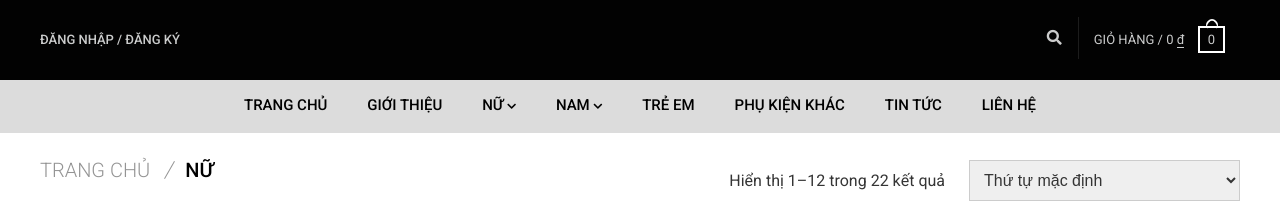
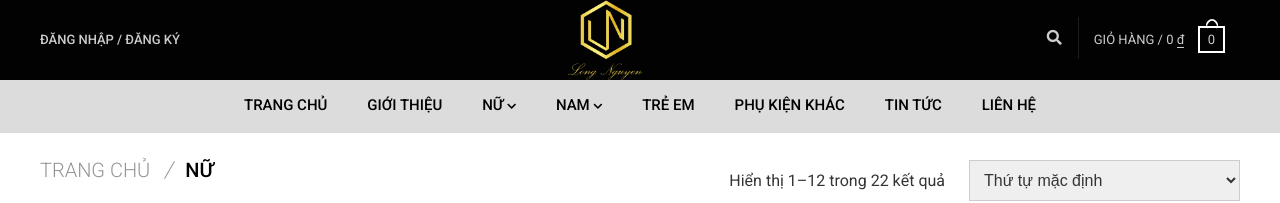
Before and after one commit to Longkaito/Sneaker, a plain HTML site: page onTopFemale.html in a window 1280 px wide. Shown: the top 203 px of the page. Drawn offline with Linux system fonts and the light colour scheme; the site is published under a folder, as on GitHub Pages, so addresses that start at the root find nothing.

Commit message:
Update onTopFemale.html

```diff
--- a/onTopFemale.html
+++ b/onTopFemale.html
@@ -41,7 +41,7 @@
               <div class="header__nav-logo">
                 <a href="index.html">
                   <img
-                    src="/image/204414755_962851407898243_3685895080203219677_n.png"
+                    src="./image/204414755_962851407898243_3685895080203219677_n.png"
                     alt=""
                   />
                 </a>
```
